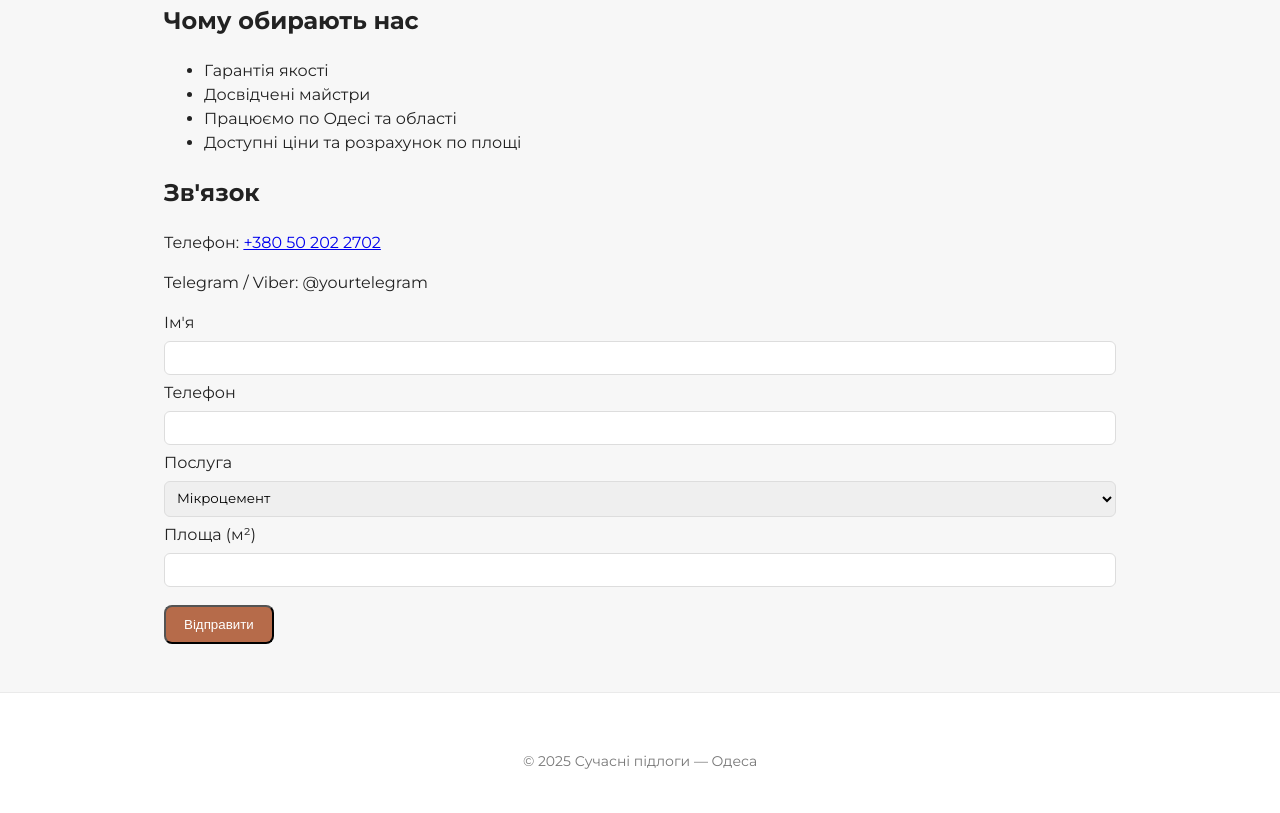
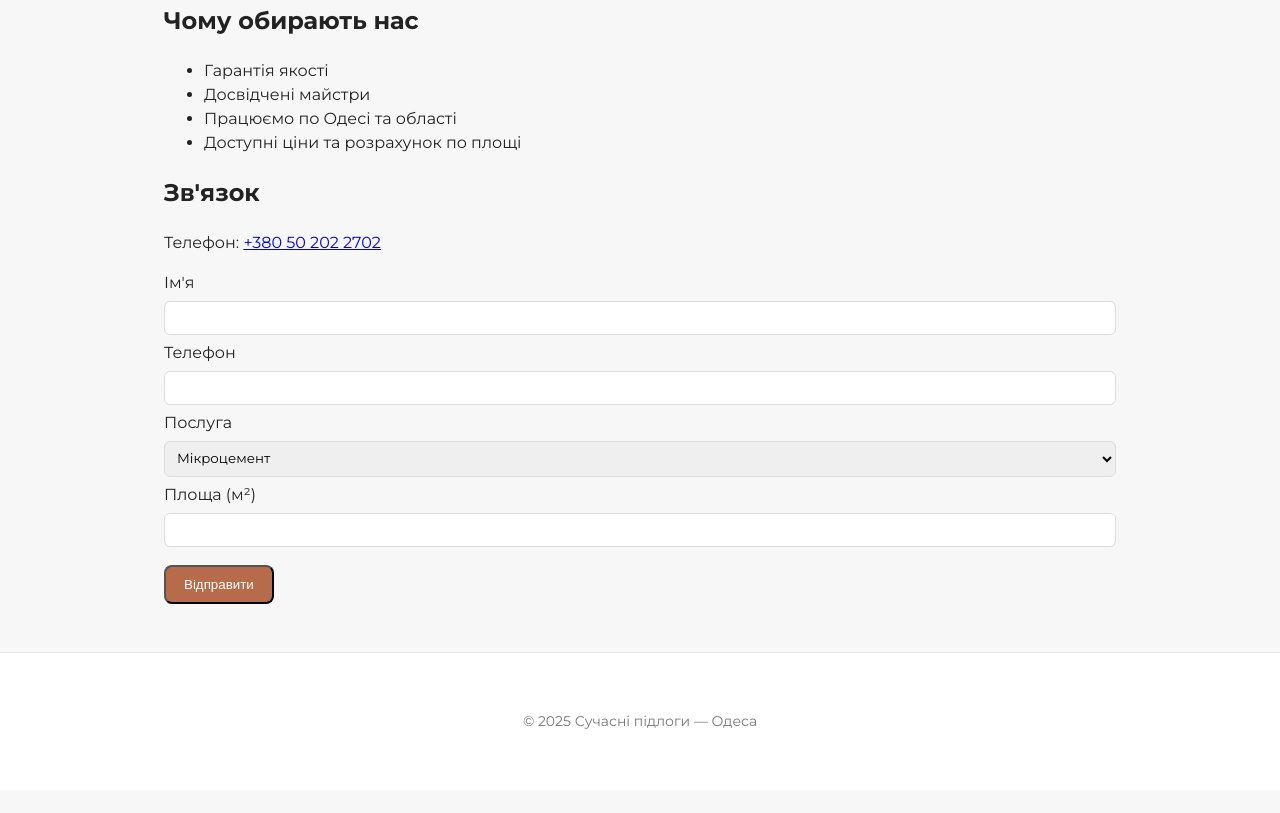
Before and after one commit to floortex/beton_cire, a plain HTML site: page index.html in a window 1280 px wide. Shown: the part 1008-1821 px from the top of the page. After the commit the page ends 1798 px from the top, so only its background shows below. Drawn offline with Linux system fonts and the light colour scheme.

Commit message:
Update index.html

```diff
--- a/index.html
+++ b/index.html
@@ -66,7 +66,6 @@
     <section id="contact">
       <h2>Зв'язок</h2>
       <p>Телефон: <a href="tel:+380502022702">+380 50 202 2702</a></p>
-      <p>Telegram / Viber: @yourtelegram</p>
 
       <!-- Простейшая форма (работает через mailto). Для профессиональной формы см. раздел "Форма заявки" -->
       <form action="https://formspree.io/f/movpogve" method="post" enctype="text/plain">
```
